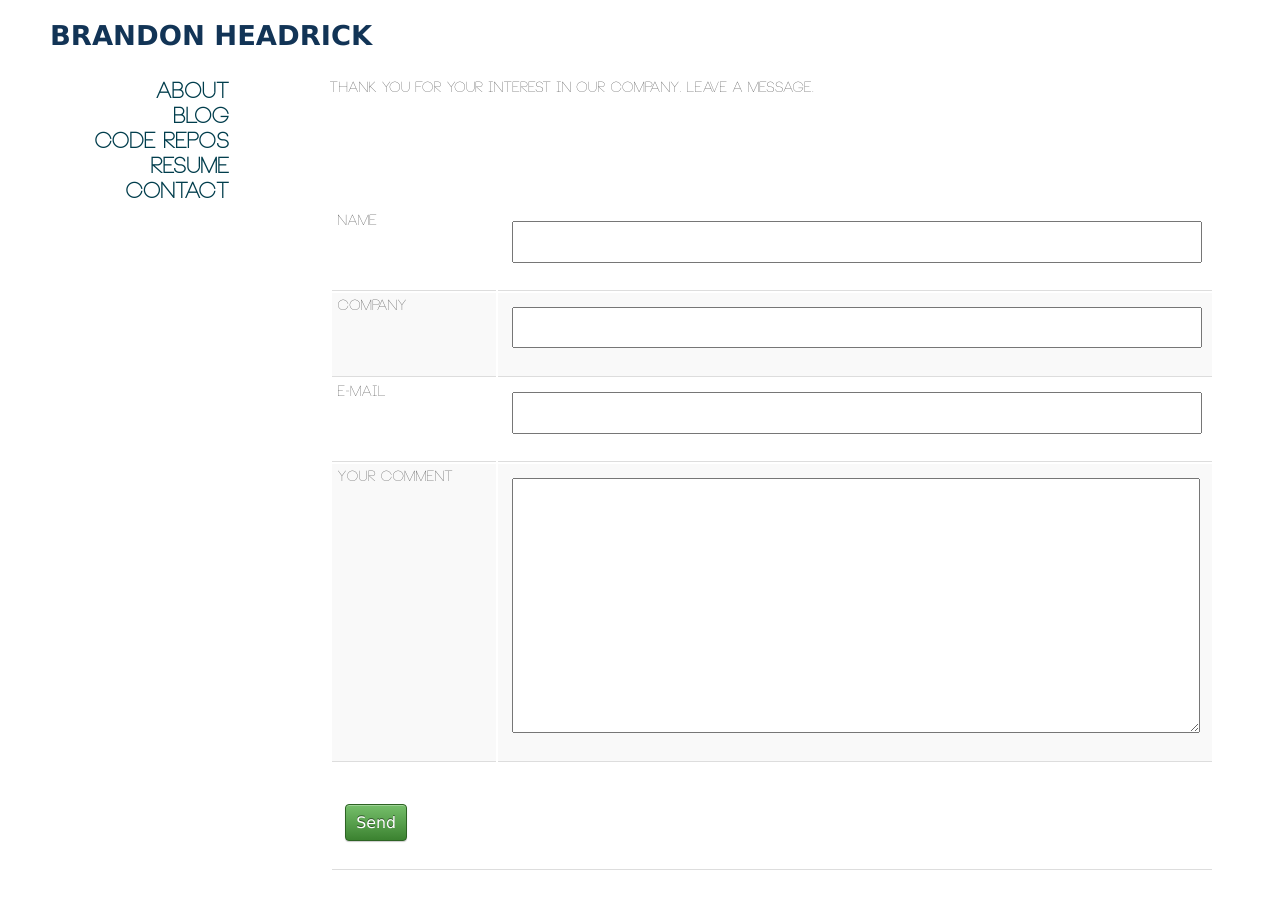
After one commit to BNHeadrick/ProfSite, a CakePHP app: the page made by app/View/Contacts/index.ctp in a window 1280 px wide. The commit adds this page. Run offline with PHP 8.4 and a stand-in for CakePHP, Linux system fonts and the light colour scheme; the template is opened without the code that fills it, so the values that code supplies are empty; form fields are guessed from the names that the template uses; some libraries are stand-ins or nearby versions; some web fonts are replaced.

Commit message:
Added incomplete contact page

```diff
--- /dev/null
+++ b/app/View/Contacts/index.ctp
@@ -0,0 +1,23 @@
+<p>Thank you for your interest in our company. Leave a message.</p>
+<?php echo $this->Form->create('Contact', array('action' => 'send')); ?>
+<table style="border:none;">
+    <tr>
+        <td>Name</td>
+        <td><?php echo $this->Form->input('Contact.name', array('label' => false, 'maxlength' => 100, 'size' => 40)); ?></td>
+    </tr>
+    <tr>
+        <td>Company</td>
+        <td><?php echo $this->Form->input('Contact.company', array('label' => false, 'maxlength' => 100, 'size' => 40)); ?></td>
+    </tr>
+    <tr>
+        <td>E-Mail</td>
+        <td><?php echo $this->Form->input('Contact.email', array('label' => false, 'maxlength' => 100, 'size' => 40)); ?></td>
+    </tr>
+    <tr>
+        <td style="vertical-align: top;">Your comment</td>
+        <td><?php echo $this->Form->input('Contact.message', array('label' => false, 'cols' => 50, 'rows' => 10)); ?></td>
+    </tr>
+    <tr>
+        <td colspan="2" align="center"><br><?php echo $this->Form->end('Send'); ?></td>
+    </tr>
+</table>
--- /dev/null
+++ b/app/View/Contacts/success.ctp
@@ -0,0 +1,4 @@
+<?php
+echo $this->Session->flash();
+?>
+<p>Thank you, we'll get back to you shortly.</p>
--- a/app/View/Layouts/default.ctp
+++ b/app/View/Layouts/default.ctp
@@ -61,7 +61,7 @@ $cakeDescription = __d('cake_dev', 'CakePHP: the rapid development php framework
 	<div id="container">
 
 		<div id="header">
-			<a href=""> BRANDON HEADRICK</a>
+			<a href="/ProfSite/about"> BRANDON HEADRICK</a>
 		</div>
 
 		<div id="outer">
--- a/app/View/Pages/repos.ctp
+++ b/app/View/Pages/repos.ctp
@@ -1,6 +1,6 @@
 
 
-https://github.com/Hozuko
+<a href="https://github.com/Hozuko">GitHub</a>
 
 <br/><br/>
-https://code.google.com/u/108903650649881242632/
+<a href="https://code.google.com/u/108903650649881242632/">Google Code</a>
--- a/app/View/Pages/resume.ctp
+++ b/app/View/Pages/resume.ctp
@@ -36,12 +36,12 @@ $cakeDescription = __d('cake_dev', 'CakePHP: the rapid development php framework
 	</ul>
 </div>
 -->
-
+<!--
 <div id="res_obj" class="res_topics">
 <h1>Objective</h1>
 	To use my skills in computer technology to help people and gain valuable work experience in the field of mobile app development.  Interested in a full time or paid internship position for February of 2013.
 </div>
-
+-->
 <div id="res_edu" class="res_topics">
 	<h1>Education</h1>
 	<strong>Georgia Institute of Technology</strong><br/>
```
Also changed, not shown: app/Controller/ContactsController.php (added, +34 -0 lines), app/Model/Contact.php (added, +22 -0 lines), app/View/Pages/about.ctp (line endings or trailing spaces), app/View/Pages/blog.ctp (deleted).
